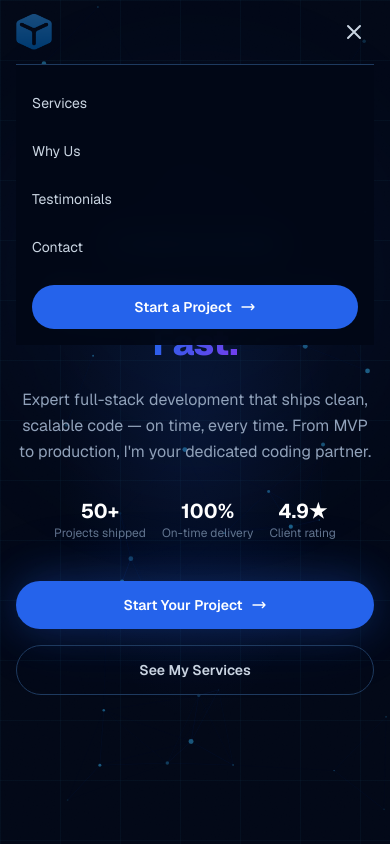
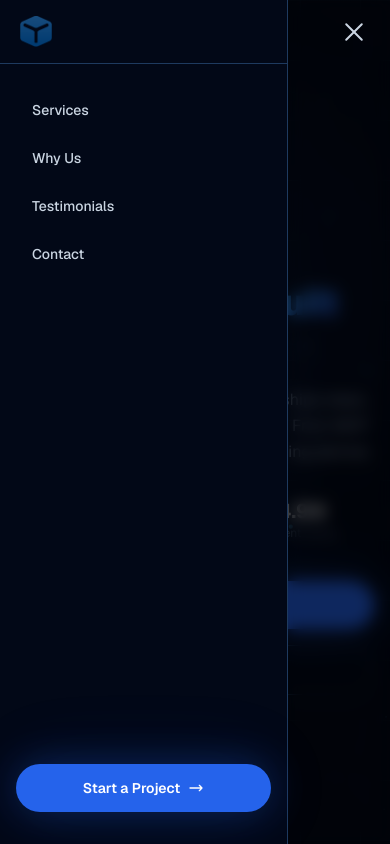
Before and after one commit to yourcodingbro/yourcodingbro, a Next.js app: page / in a window 390 px wide. Both pictures are taken after a click on the button "Toggle menu". Shown: the top 844 px of the page. Built offline with nearby package versions, Linux system fonts and the light colour scheme.

Commit message:
Add mobile menu animation

```diff
--- a/src/components/Navbar.tsx
+++ b/src/components/Navbar.tsx
@@ -3,6 +3,7 @@
 import { useState, useEffect } from "react";
 import Link from "next/link";
 import Image from "next/image";
+import { AnimatePresence, motion } from "framer-motion";
 
 const navLinks = [
   { label: "Services", href: "#services" },
@@ -10,6 +11,28 @@ const navLinks = [
   { label: "Testimonials", href: "#testimonials" },
   { label: "Contact", href: "#contact" },
 ];
+
+function HamburgerIcon({ open }: { open: boolean }) {
+  return (
+    <div className="w-6 h-6 flex flex-col justify-center gap-[5px]">
+      <motion.span
+        className="block h-[2px] w-6 bg-current origin-center rounded-full"
+        animate={open ? { rotate: 45, y: 7 } : { rotate: 0, y: 0 }}
+        transition={{ duration: 0.25, ease: "easeInOut" }}
+      />
+      <motion.span
+        className="block h-[2px] w-6 bg-current rounded-full"
+        animate={open ? { opacity: 0, scaleX: 0 } : { opacity: 1, scaleX: 1 }}
+        transition={{ duration: 0.2, ease: "easeInOut" }}
+      />
+      <motion.span
+        className="block h-[2px] w-6 bg-current origin-center rounded-full"
+        animate={open ? { rotate: -45, y: -7 } : { rotate: 0, y: 0 }}
+        transition={{ duration: 0.25, ease: "easeInOut" }}
+      />
+    </div>
+  );
+}
 
 export default function Navbar() {
   const [scrolled, setScrolled] = useState(false);
@@ -21,7 +44,14 @@ export default function Navbar() {
     return () => window.removeEventListener("scroll", onScroll);
   }, []);
 
+  // Lock body scroll when drawer is open
+  useEffect(() => {
+    document.body.style.overflow = menuOpen ? "hidden" : "";
+    return () => { document.body.style.overflow = ""; };
+  }, [menuOpen]);
+
   return (
+    <>
       <header
         className={`fixed top-0 left-0 right-0 z-50 border-b transition-all duration-300 ${
           scrolled
@@ -31,9 +61,8 @@ export default function Navbar() {
       >
         <nav className="max-w-6xl mx-auto px-4 sm:px-6 lg:px-8">
           <div className="flex items-center justify-between h-16 sm:h-20">
-          {/* Logo — icon only on mobile, full horizontal on desktop */}
+            {/* Logo */}
             <Link href="/" className="flex items-center group">
-            {/* Mobile: square icon logo */}
               <Image
                 src="/logo-icon.png"
                 alt="YourCodingBro"
@@ -42,7 +71,6 @@ export default function Navbar() {
                 className="block md:hidden h-9 w-auto object-contain"
                 priority
               />
-            {/* Desktop: full horizontal logo */}
               <Image
                 src="/logo.png"
                 alt="YourCodingBro"
@@ -81,41 +109,74 @@ export default function Navbar() {
 
             {/* Mobile burger */}
             <button
-            className="md:hidden p-2 rounded-lg text-slate-300 hover:text-white hover:bg-white/5 transition-all"
+              className="md:hidden p-2 rounded-lg text-slate-300 hover:text-white hover:bg-white/5 transition-colors"
               onClick={() => setMenuOpen(!menuOpen)}
               aria-label="Toggle menu"
+              aria-expanded={menuOpen}
             >
-            {menuOpen ? (
-              <svg className="w-6 h-6" fill="none" stroke="currentColor" strokeWidth={2} viewBox="0 0 24 24">
-                <path strokeLinecap="round" strokeLinejoin="round" d="M6 18L18 6M6 6l12 12" />
-              </svg>
-            ) : (
-              <svg className="w-6 h-6" fill="none" stroke="currentColor" strokeWidth={2} viewBox="0 0 24 24">
-                <path strokeLinecap="round" strokeLinejoin="round" d="M4 6h16M4 12h16M4 18h16" />
-              </svg>
-            )}
+              <HamburgerIcon open={menuOpen} />
             </button>
           </div>
+        </nav>
+      </header>
 
-        {/* Mobile menu */}
+      {/* Drawer + backdrop — rendered outside header so it covers full screen */}
+      <AnimatePresence>
         {menuOpen && (
-          <div className="md:hidden border-t border-[#1e3a5f] bg-[#020817]/95 backdrop-blur-md">
-            <div className="py-4 flex flex-col gap-1">
+          <>
+            {/* Backdrop */}
+            <motion.div
+              key="backdrop"
+              className="fixed inset-0 z-40 bg-black/60 backdrop-blur-sm md:hidden"
+              initial={{ opacity: 0 }}
+              animate={{ opacity: 1 }}
+              exit={{ opacity: 0 }}
+              transition={{ duration: 0.25 }}
+              onClick={() => setMenuOpen(false)}
+            />
+
+            {/* Drawer */}
+            <motion.div
+              key="drawer"
+              className="fixed top-0 left-0 bottom-0 z-50 w-72 bg-[#020817] border-r border-[#1e3a5f] flex flex-col md:hidden"
+              initial={{ x: "-100%" }}
+              animate={{ x: 0 }}
+              exit={{ x: "-100%" }}
+              transition={{ type: "spring", stiffness: 300, damping: 30 }}
+            >
+              {/* Drawer header */}
+              <div className="flex items-center px-5 h-16 border-b border-[#1e3a5f] shrink-0">
+                <Link href="/" onClick={() => setMenuOpen(false)}>
+                  <Image
+                    src="/logo-icon.png"
+                    alt="YourCodingBro"
+                    width={36}
+                    height={36}
+                    className="h-8 w-auto object-contain"
+                  />
+                </Link>
+              </div>
+
+              {/* Nav links */}
+              <nav className="flex-1 px-4 py-6 flex flex-col gap-1 overflow-y-auto">
                 {navLinks.map((link) => (
                   <a
                     key={link.href}
                     href={link.href}
                     onClick={() => setMenuOpen(false)}
-                  className="px-4 py-3 text-sm text-slate-300 hover:text-white hover:bg-white/5 rounded-lg transition-all"
+                    className="px-4 py-3 rounded-xl text-slate-300 hover:text-white hover:bg-white/5 text-sm font-medium transition-all"
                   >
                     {link.label}
                   </a>
                 ))}
-              <div className="pt-3 px-4">
+              </nav>
+
+              {/* Drawer CTA */}
+              <div className="px-4 pb-8 shrink-0">
                 <a
                   href="#contact"
                   onClick={() => setMenuOpen(false)}
-                  className="flex items-center justify-center gap-2 w-full py-3 rounded-full text-sm font-semibold bg-[#2563eb] text-white hover:bg-[#1d4ed8] transition-all"
+                  className="flex items-center justify-center gap-2 w-full py-3.5 rounded-full text-sm font-semibold bg-[#2563eb] text-white hover:bg-[#1d4ed8] transition-all glow-blue"
                 >
                   Start a Project
                   <svg className="w-4 h-4" fill="none" stroke="currentColor" strokeWidth={2} viewBox="0 0 24 24">
@@ -123,10 +184,10 @@ export default function Navbar() {
                   </svg>
                 </a>
               </div>
-            </div>
-          </div>
+            </motion.div>
+          </>
         )}
-      </nav>
-    </header>
+      </AnimatePresence>
+    </>
   );
 }
```
Lines whose indentation alone changed are shown as unchanged.
